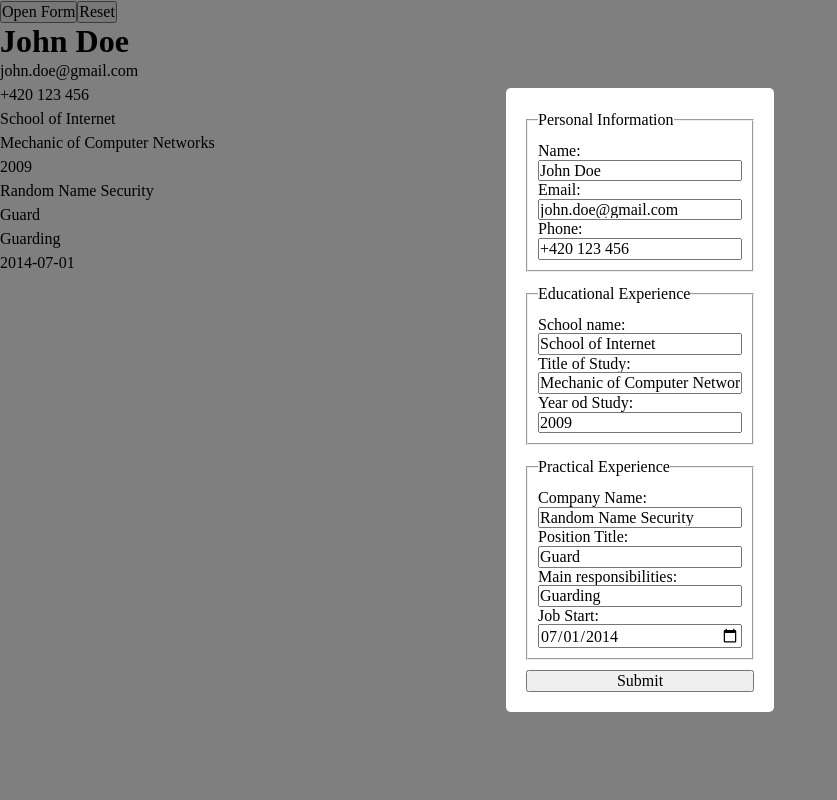
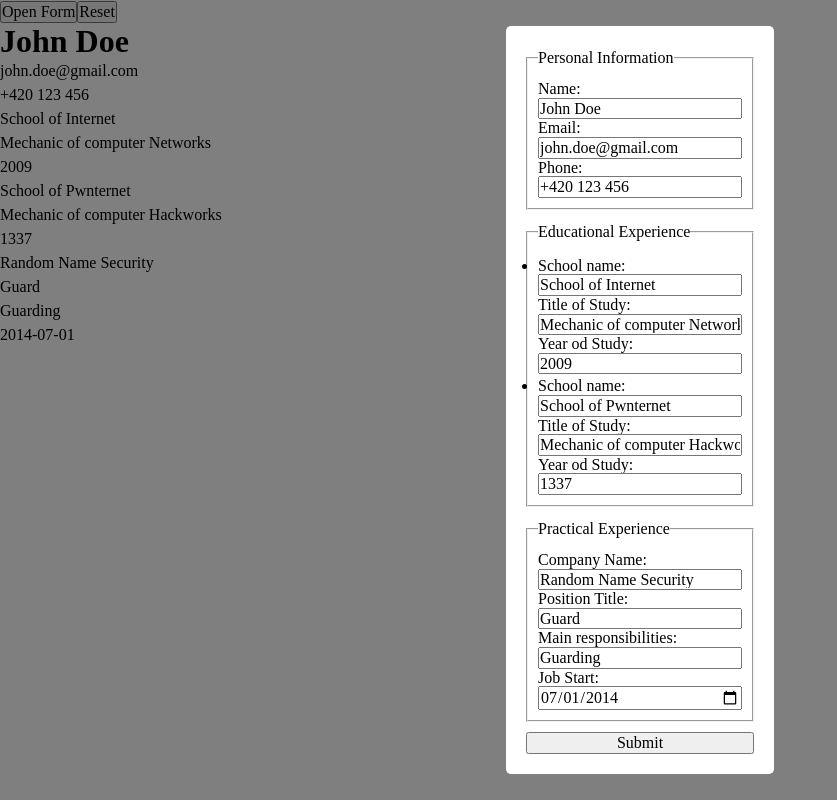
Before and after one commit to Relyful/odinCvApp, a React (Vite) app: page / in a window 1280 px wide. Both pictures are taken after a click on the button "Open Form". Shown: the whole page, without its empty margins (0-837 px from the left). Built offline with nearby package versions, Linux system fonts and the light colour scheme.

Commit message:
Render all school objects correctly, in form too. Editing values not working

```diff
--- a/src/App.jsx
+++ b/src/App.jsx
@@ -1,6 +1,19 @@
 import { useState } from "react";
 import "./App.css";
 import ModalForm from "./components/cvForm";
+
+function SchoolList({ school }) {
+  const list = school.map(school => {
+    return <li key={school.schoolId}>
+      <p>{school.schoolName}</p>
+      <p>{school.schoolTitle}</p>
+      <p>{school.schoolYear}</p>
+    </li>
+  })
+  return (
+    <>{list}</>
+  )
+}
 
 function App() {
   const [dialogOpen, setDialogOpen] = useState(false);
@@ -14,12 +27,13 @@ function App() {
         schoolYear: "2009",
         schoolId: crypto.randomUUID(),
       },
+      {
+        schoolName: "School of Pwnternet",
+        schoolTitle: "Mechanic of computer Hackworks",
+        schoolYear: "1337",
+        schoolId: crypto.randomUUID(),
+      },
     ]);
-  const [schoolName, setSchoolName] = useState("School of Internet");
-  const [schoolTitle, setSchoolTitle] = useState(
-    "Mechanic of Computer Networks"
-  );
-  const [schoolYear, setSchoolYear] = useState("2009");
   const [jobName, setJobName] = useState("Random Name Security");
   const [jobTitle, setJobTitle] = useState("Guard");
   const [jobResponsibility, setJobResponsibility] = useState("Guarding");
@@ -114,9 +128,7 @@ function App() {
         nameVal={name}
         emailVal={email}
         phoneVal={phone}
-        schoolNameVal={schoolName}
-        schoolTitleVal={schoolTitle}
-        schoolYearVal={schoolYear}
+        school={school}
         jobNameVal={jobName}
         jobTitleVal={jobTitle}
         jobRespoVal={jobResponsibility}
@@ -132,9 +144,7 @@ function App() {
       <ul>
         <li>{email}</li>
         <li>{phone}</li>
-        <li>{schoolName}</li>
-        <li>{schoolTitle}</li>
-        <li>{schoolYear}</li>
+        <SchoolList school={school} />
         <li>{jobName}</li>
         <li>{jobTitle}</li>
         <li>{jobResponsibility}</li>
--- a/src/components/cvForm.jsx
+++ b/src/components/cvForm.jsx
@@ -18,9 +18,7 @@ export default function ModalForm({
   nameVal,
   emailVal,
   phoneVal,
-  schoolNameVal,
-  schoolTitleVal,
-  schoolYearVal,
+  school,
   jobNameVal,
   jobTitleVal,
   jobRespoVal,
@@ -71,11 +69,9 @@ export default function ModalForm({
         <fieldset>
           <legend>Educational Experience</legend>
           <SchoolInfo
-            schoolNameVal={schoolNameVal}
+            school={school}
             handleSchoolName={handleSchoolName}
-            schoolTitleVal={schoolTitleVal}
             handleSchoolTitle={handleSchoolTitle}
-            schoolYearVal={schoolYearVal}
             handleSchoolYear={handleSchoolYear}
           />
         </fieldset>
--- a/src/components/schoolInfo.jsx
+++ b/src/components/schoolInfo.jsx
@@ -1,20 +1,18 @@
 export default function SchoolInfo({
-  schoolNameVal,
+  school,
   handleSchoolName,
-  schoolTitleVal,
   handleSchoolTitle,
-  schoolYearVal,
   handleSchoolYear,
 }) {
-  return (
-    <>
+  const schoolList = school.map((school) => {
+    return <li key={school.id}>
       <div className="formInput">
         <label htmlFor="schoolName">School name: </label>
         <input
           type="text"
           name="schoolName"
           id="schoolName"
-          defaultValue={schoolNameVal}
+          defaultValue={school.schoolName}
           onChange={handleSchoolName}
         />
       </div>
@@ -24,7 +22,7 @@ export default function SchoolInfo({
           type="text"
           name="schoolTitle"
           id="schoolTitle"
-          value={schoolTitleVal}
+          value={school.schoolTitle}
           onChange={handleSchoolTitle}
         />
       </div>
@@ -34,10 +32,12 @@ export default function SchoolInfo({
           type="text"
           name="schoolYear"
           id="schoolYear"
-          value={schoolYearVal}
+          value={school.schoolYear}
           onChange={handleSchoolYear}
         />
       </div>
-    </>
-  );
+    </li>;
+  });
+
+  return <ul>{schoolList}</ul>
 }
```
Lines whose indentation alone changed are shown as unchanged.
